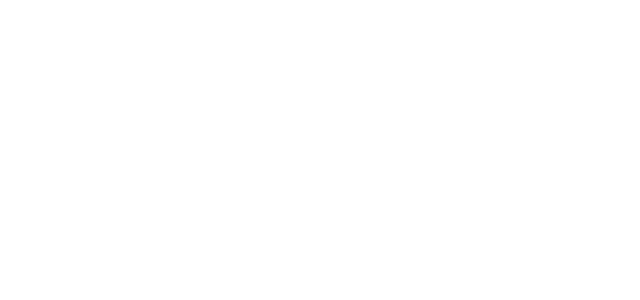
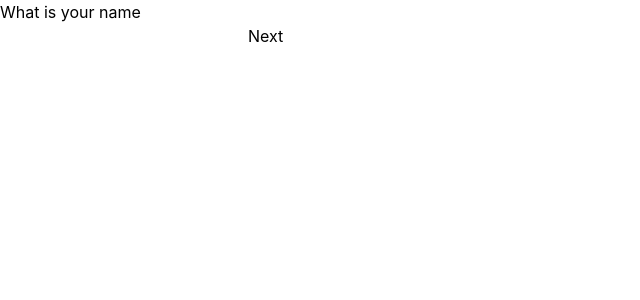
Before and after one commit to Harsh-H-Shah/need-for-code-18, a React (Create React App) app in the folder frontend/: page /adopt/app in a window 1280 px wide. Before the commit this address had no page. Shown: the top 300 px of the page, without its empty margins (0-640 px from the left). Built offline with nearby package versions, Linux system fonts and the light colour scheme.

Commit message:
:star: add: adoption form and contact us form

```diff
--- a/frontend/src/App.js
+++ b/frontend/src/App.js
@@ -1,10 +1,11 @@
-import { BrowserRouter as Router, Route, Routes } from "react-router-dom";
+import { BrowserRouter as Router, Route, Routes } from 'react-router-dom';
 
-import Adopt from "./pages/Adopt.jsx";
-import Health from "./pages/Health.jsx";
-import Home from "./pages/Home.jsx";
-import Info from "./pages/Info.jsx";
-import Security from "./pages/Security.jsx";
+import Adopt from './pages/Adopt.jsx';
+import Health from './pages/Health.jsx';
+import Home from './pages/Home.jsx';
+import Info from './pages/Info.jsx';
+import Security from './pages/Security.jsx';
+import AdoptApp from './pages/AdoptApp.jsx';
 
 function App() {
   return (
@@ -12,17 +13,10 @@
       <div className="App">
         <Routes>
           <Route path="/" element={<Home />} />
-          <Route
-            path="/adopt
-                                                "
-            element={<Adopt />}
-          />
+          <Route path="/adopt" element={<Adopt />} />
+          <Route path="/adopt/app" element={<AdoptApp />} />
           <Route path="/health" element={<Health />} />
-          <Route
-            path="/security
-                       "
-            element={<Security />}
-          />
+          <Route path="/security" element={<Security />} />
           <Route path="/info" element={<Info />} />
         </Routes>
       </div>
--- a/frontend/src/components/Adopt.jsx
+++ /dev/null
@@ -1,7 +0,0 @@
-import React from 'react';
-
-const Adopt = () => {
-  return <div>Adopt</div>;
-};
-
-export default Adopt;
--- a/frontend/src/components/Contact.jsx
+++ /dev/null
@@ -1,7 +0,0 @@
-import React from 'react';
-
-const Contact = () => {
-  return <div>Contact</div>;
-};
-
-export default Contact;
--- /dev/null
+++ b/frontend/src/components/ContactForm.jsx
@@ -0,0 +1,24 @@
+import React from 'react';
+
+const ContactForm = () => {
+  return (
+    <form
+      className="flex flex-col border-2 border-black p-5"
+      onSubmit={(e) => {
+        e.preventDefault();
+      }}
+    >
+      <label>Name:</label>
+      <input type="text" name="name" />
+      <label>Email:</label>
+      <input type="text" name="email" />
+      <label>Phone Number:</label>
+      <input type="number" name="phone" />
+      <label>Message:</label>
+      <textarea name="message" />
+      <input type="submit" value="Submit" />
+    </form>
+  );
+};
+
+export default ContactForm;
--- /dev/null
+++ b/frontend/src/pages/AdoptApp.jsx
@@ -0,0 +1,50 @@
+import { useRef, useState } from 'react';
+
+const AdoptApp = () => {
+  const [step, setStep] = useState(0);
+  const nameRef = useRef();
+  const emailRef = useRef();
+  const phoneRef = useRef();
+  const addressRef = useRef();
+  const pincodeRef = useRef();
+  const petInterestRef = useRef();
+  const percentHomeRef = useRef();
+  const fenceRef = useRef();
+  const quesArr = [
+    { question: 'What is your name', ref: nameRef },
+    { question: 'What is your email', ref: emailRef },
+    { question: 'What is your phone number', ref: phoneRef },
+    { question: 'What is your address', ref: addressRef },
+    { question: 'pincode', ref: pincodeRef },
+    { question: 'pet of interest', ref: petInterestRef },
+    {
+      question:
+        'About what percentage of the time will the pet be left alone without humans?',
+      ref: percentHomeRef,
+    },
+    {
+      question: 'Do you have a pet proof fenced balcony or yard?',
+      ref: fenceRef,
+    },
+  ];
+  return (
+    <div>
+      <p>{quesArr.filter((ques, i) => i === step)[0].question}</p>
+      <input ref={quesArr.filter((ques, i) => i === step)[0].ref} />
+      {step < quesArr.length - 1 && (
+        <button onClick={() => setStep(step + 1)}>Next</button>
+      )}
+      {step === quesArr.length - 1 && (
+        <button
+          onClick={() => {
+            console.log('submitted');
+          }}
+        >
+          Submit
+        </button>
+      )}
+    </div>
+  );
+};
+
+export default AdoptApp;
--- a/frontend/src/pages/Info.jsx
+++ b/frontend/src/pages/Info.jsx
@@ -1,7 +1,13 @@
 import React from 'react';
+import ContactForm from '../components/ContactForm';
 
 const Info = () => {
-  return <div>Info</div>;
+  return (
+    <div className="h-screen">
+      Info
+      <ContactForm />
+    </div>
+  );
 };
 
 export default Info;
```
